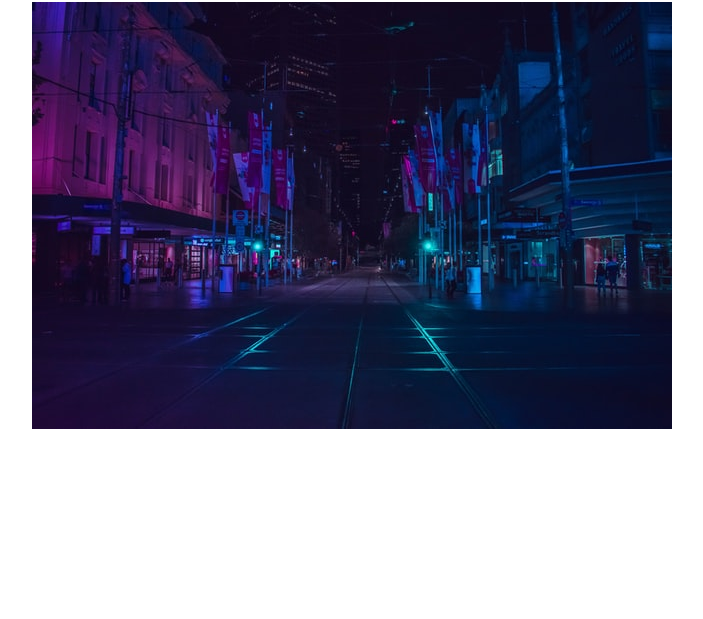
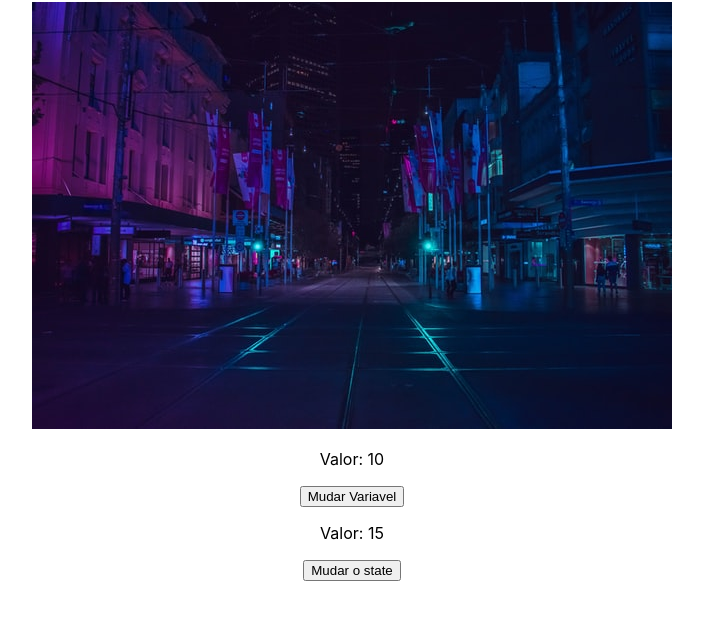
Before and after one commit to gillsonpassos/React, a React (Create React App) app in the folder Avançando-em-React/avancando/: page / in a window 1280 px wide. Shown: the part 511-1130 px from the top of the page, without its empty margins (288-991 px from the left). Built offline with nearby package versions, Linux system fonts and the light colour scheme.

Commit message:
useState-na-Prática

```diff
--- a/Avançando-em-React/avancando/src/App.js
+++ b/Avançando-em-React/avancando/src/App.js
@@ -1,6 +1,7 @@
 import "./App.css";
 
 import City from "./assets/city.jpg";
+import ManageData from "./components/ManageData";
 
 function App() {
   return (
@@ -14,6 +15,7 @@
       <div>
         <img src={City} alt="cidade" />
       </div>
+      <ManageData />
     </div>
   );
 }
--- /dev/null
+++ b/Avançando-em-React/avancando/src/components/ManageData.js
@@ -0,0 +1,24 @@
+import { useState } from "react";
+
+const ManageData = () => {
+  let someData = 10;
+
+  console.log(someData);
+
+  const [number, setNumber] = useState(15);
+
+  return (
+    <div>
+      <div>
+        <p>Valor: {someData}</p>
+        <button onClick={() => (someData = 15)}>Mudar Variavel</button>
+      </div>
+      <div>
+        <p>Valor: {number}</p>
+        <button onClick={() => setNumber(25)}>Mudar o state</button>
+      </div>
+    </div>
+  );
+};
+
+export default ManageData;
```
